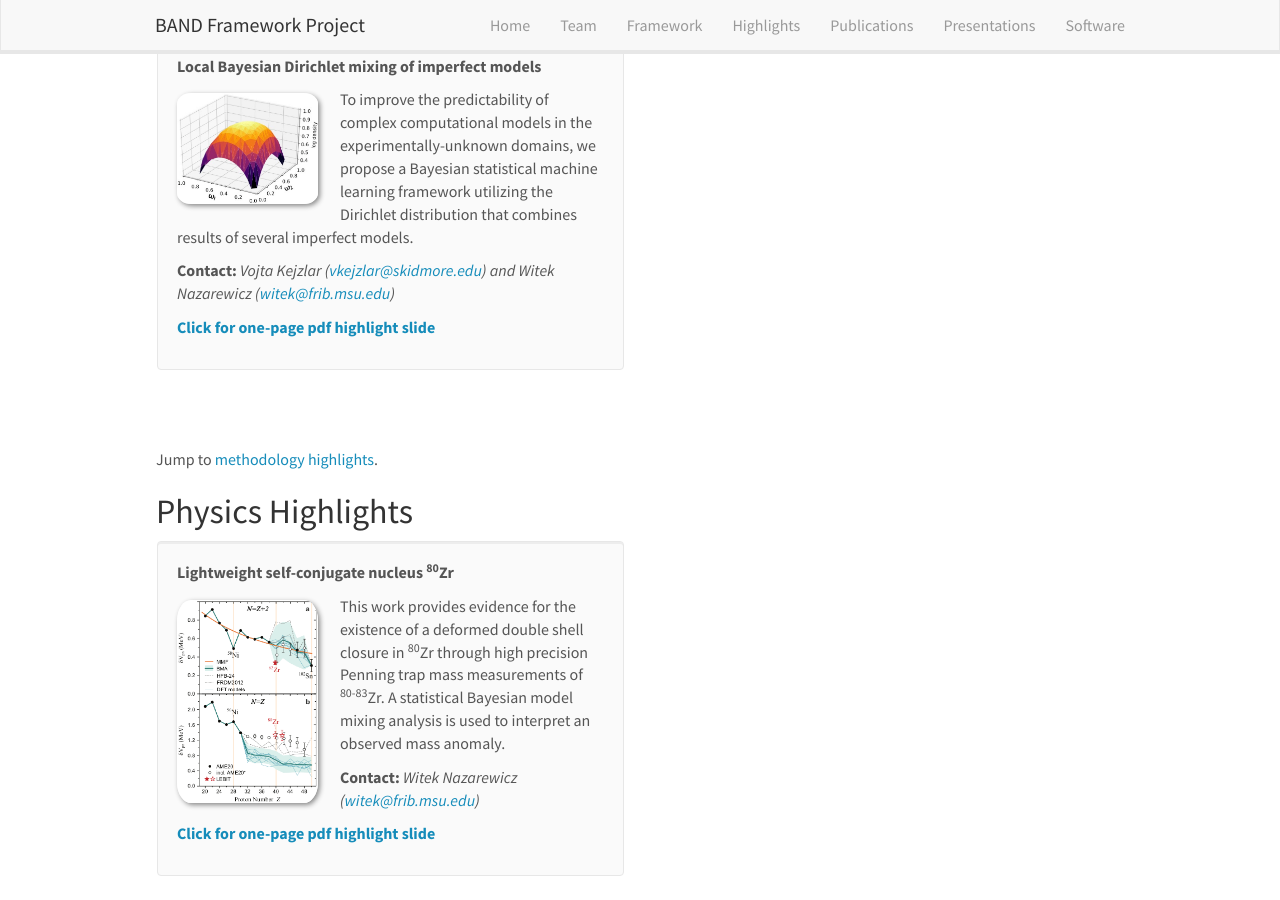
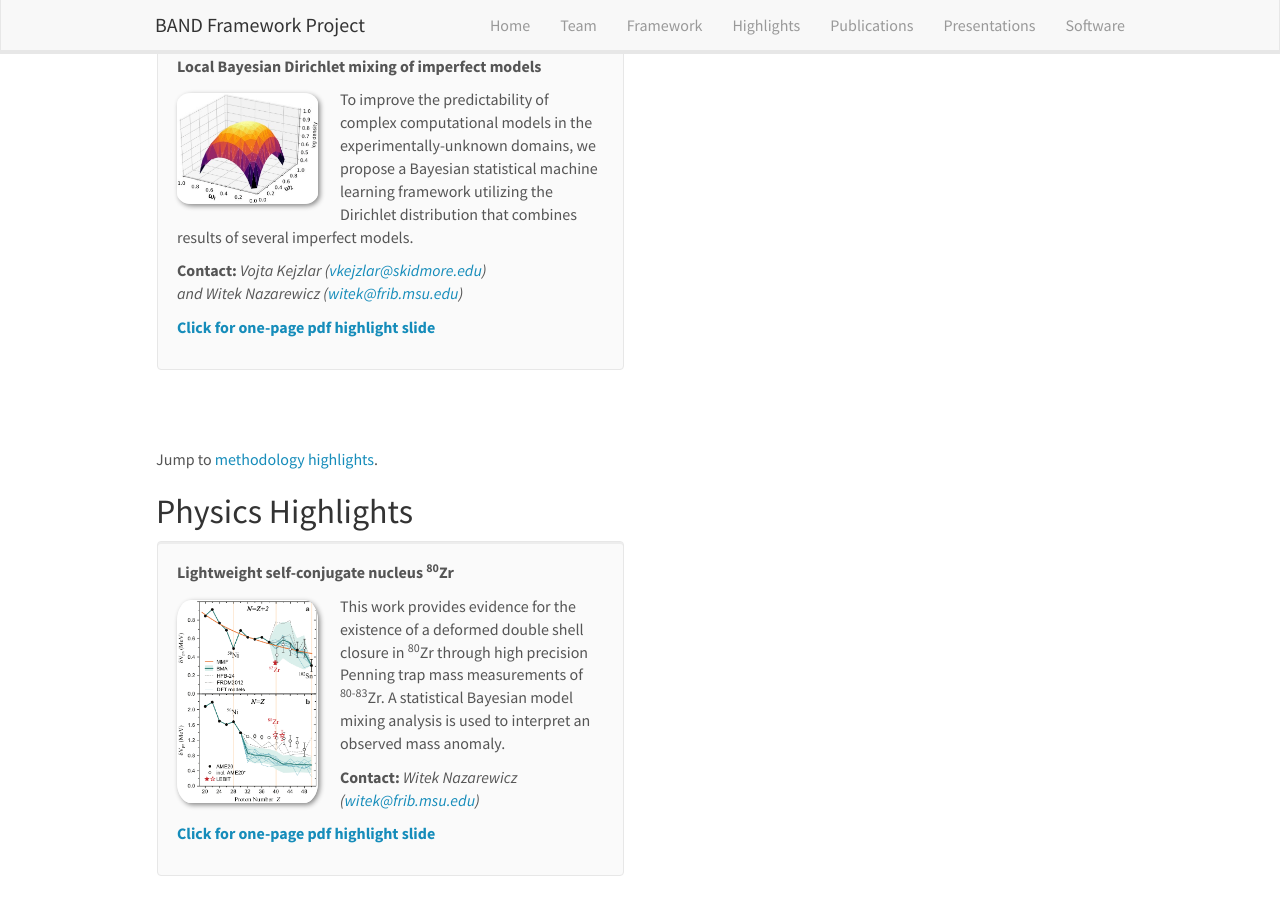
Before and after one commit to bandframework/bandframework.github.io, a Jekyll site: the page built from _pages/highlights.md, in a window 1280 px wide and 900 px high, scrolled down 586 px. Built offline with Jekyll 4.4.1, drawn with Linux system fonts in a browser that asks for light colours; nearby versions of some CDN libraries.

Commit message:
trying nicer formatting

```diff
--- a/_data/highlights.yml
+++ b/_data/highlights.yml
@@ -45,7 +45,7 @@
     framework utilizing the Dirichlet distribution that
     combines results of several imperfect  models.
   image: DBMM.png
-  contact: Vojta Kejzlar (<vkejzlar@skidmore.edu>) and Witek Nazarewicz (<witek@frib.msu.edu>)
+  contact: Vojta Kejzlar (<vkejzlar@skidmore.edu>) <br> and Witek Nazarewicz (<witek@frib.msu.edu>)
   link:
     pdf: DBMM.pdf
     text: Click for one-page pdf highlight slide
```
